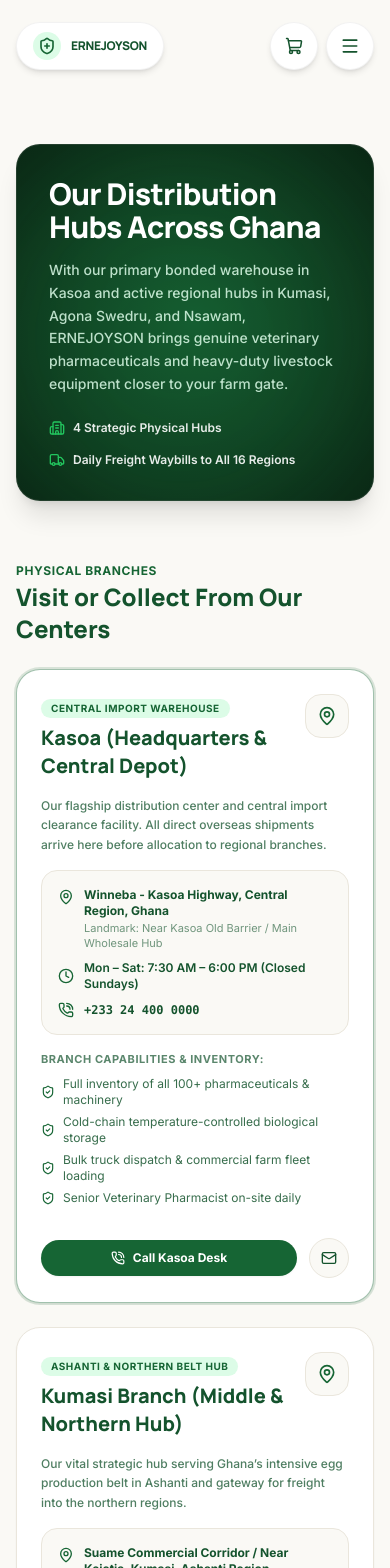
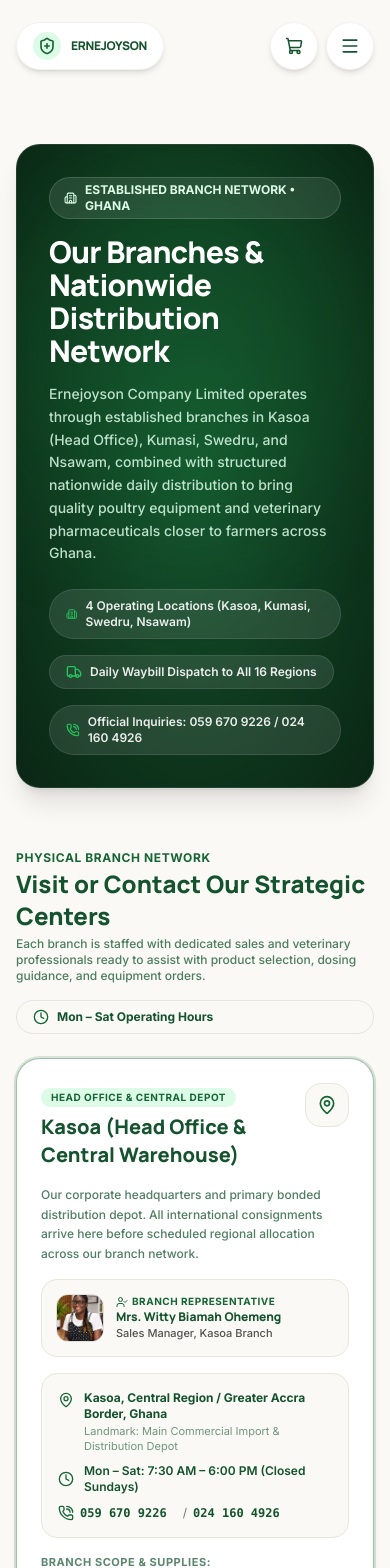
Before and after one commit to eugene-sew/ernejoyson-frontend-, a React (Vite) app: page /locations in a window 390 px wide. Shown: the top 1568 px of the page. Built offline with nearby package versions, Linux system fonts and the light colour scheme.

Commit message:
feat(locations): update LocationsPage with 100% accurate branch data, real leadership staff, and official phone numbers from corporate profile

```diff
--- a/src/pages/LocationsPage.tsx
+++ b/src/pages/LocationsPage.tsx
@@ -9,101 +9,134 @@
   Mail,
   ArrowRight,
   Building2,
+  UserCheck,
+  PackageCheck,
 } from 'lucide-react'
+
+// ─── Staff Photo Imports ──────────────────────────────────────────────────────
+import photoWitty from '@/assets/staff/Mrs. Witty Biamah Ohemeng.jpeg'
+import photoJennifer from '@/assets/staff/Jennifer.jpeg'
+import photoMohammed from '@/assets/staff/Mohammed.jpeg'
+import photoYakubu from '@/assets/staff/Yakubu.jpeg'
+import photoFrancis from '@/assets/staff/Francis.jpeg'
 
 export const LocationsPage: React.FC = () => {
   const branches = [
     {
       id: 'kasoa-hq',
-      name: 'Kasoa (Headquarters & Central Depot)',
-      badge: 'Central Import Warehouse',
+      name: 'Kasoa (Head Office & Central Warehouse)',
+      badge: 'Head Office & Central Depot',
       isHq: true,
-      address: 'Winneba - Kasoa Highway, Central Region, Ghana',
-      landmark: 'Near Kasoa Old Barrier / Main Wholesale Hub',
-      phone: '+233 24 400 0000',
-      whatsapp: '233244000000',
+      manager: {
+        name: 'Mrs. Witty Biamah Ohemeng',
+        role: 'Sales Manager, Kasoa Branch',
+        photo: photoWitty,
+      },
+      technicalLead: 'Abinga Christopher Kwadwo (Technical Sales Executive)',
+      address: 'Kasoa, Central Region / Greater Accra Border, Ghana',
+      landmark: 'Main Commercial Import & Distribution Depot',
+      phone: '059 670 9226',
+      altPhone: '024 160 4926',
       email: 'sales@ernejoyson.com',
       hours: 'Mon – Sat: 7:30 AM – 6:00 PM (Closed Sundays)',
       keyFeatures: [
-        'Full inventory of all 100+ pharmaceuticals & machinery',
-        'Cold-chain temperature-controlled biological storage',
-        'Bulk truck dispatch & commercial farm fleet loading',
-        'Senior Veterinary Pharmacist on-site daily',
+        'Central import warehouse clearance for direct shipments from Asia & Europe',
+        'Complete inventory of poultry equipment, incubators & feed processing machinery',
+        'Full stock of veterinary pharmaceuticals, vaccines, antibiotics & vitamins',
+        'Central logistics loading dock & nationwide waybill dispatch hub',
       ],
       description:
-        'Our flagship distribution center and central import clearance facility. All direct overseas shipments arrive here before allocation to regional branches.',
+        'Our corporate headquarters and primary bonded distribution depot. All international consignments arrive here before scheduled regional allocation across our branch network.',
     },
     {
       id: 'kumasi',
-      name: 'Kumasi Branch (Middle & Northern Hub)',
-      badge: 'Ashanti & Northern Belt Hub',
+      name: 'Kumasi Branch (Middle & Northern Belt Hub)',
+      badge: 'Ashanti & Northern Corridor Hub',
       isHq: false,
-      address: 'Suame Commercial Corridor / Near Kejetia, Kumasi, Ashanti Region',
-      landmark: 'Directly accessible for Suame & Adum transit trucks',
-      phone: '+233 24 400 0001',
-      whatsapp: '233244000000',
-      email: 'kumasi@ernejoyson.com',
+      manager: {
+        name: 'Ms. Jennifer Asante',
+        role: 'Sales Manager, Kumasi',
+        photo: photoJennifer,
+      },
+      address: 'Kumasi, Ashanti Region, Ghana',
+      landmark: 'Central Commercial Hub for Ashanti & Transit Station to Northern Regions',
+      phone: '024 160 4926',
+      altPhone: '059 670 9226',
+      email: 'sales@ernejoyson.com',
       hours: 'Mon – Sat: 8:00 AM – 5:30 PM (Closed Sundays)',
       keyFeatures: [
-        'Same-day supply for Ashanti, Bono, and Ahafo poultry clusters',
-        'Daily express waybills to Tamale, Bolgatanga, and Wa',
-        'Wholesale collection point for northern agro-dealers',
-        'Full stock of feeders, drinkers, and vaccines',
+        'Primary supplier for Ghana’s commercial poultry and egg clusters in Ashanti',
+        'Daily express waybill freight to Bono, Ahafo, Tamale, Bolgatanga, and Wa',
+        'Wholesale master-carton distribution point for regional agro-dealers',
+        'Full inventory of automated bell drinkers, linear feeders, and poultry drugs',
       ],
       description:
-        'Our vital strategic hub serving Ghana’s intensive egg production belt in Ashanti and gateway for freight into the northern regions.',
+        'Strategically serving the heavy poultry belt of Ashanti and acting as our northern gateway for fast, reliable farm supplies into northern Ghana.',
     },
     {
       id: 'swedru',
       name: 'Agona Swedru Branch',
       badge: 'Central Regional Hub',
       isHq: false,
-      address: 'Main Commercial Street, Agona Swedru, Central Region, Ghana',
-      landmark: 'Close to Central Market & Commercial Transport Station',
-      phone: '+233 24 400 0002',
-      whatsapp: '233244000000',
-      email: 'swedru@ernejoyson.com',
+      manager: {
+        name: 'Zakaria Mohammed',
+        role: 'Veterinary Sales Executive, Swedru',
+        photo: photoMohammed,
+      },
+      address: 'Agona Swedru, Central Region, Ghana',
+      landmark: 'Central Commercial Market Corridor',
+      phone: '059 670 9226',
+      altPhone: '024 160 4926',
+      email: 'sales@ernejoyson.com',
       hours: 'Mon – Sat: 8:00 AM – 5:00 PM (Closed Sundays)',
       keyFeatures: [
-        'Dedicated to Central Region poultry and livestock farmers',
-        'Retail and semi-wholesale walk-in counter',
-        'Quick access for Breman Asikuma, Winneba, and surrounding farms',
-        'Dewormers, vitamins, and drinkers in steady stock',
+        'Dedicated counter for Central Region poultry, piggery & livestock farmers',
+        'Walk-in retail and wholesale bulk supply for local agro-dealers',
+        'Rapid restocking for farms in Winneba, Breman Asikuma, and surrounding districts',
+        'Ready stock of dewormers, therapeutic antibiotics, and vitamin supplements',
       ],
       description:
-        'Bringing certified animal health products and durable feeders directly into one of Ghana’s most productive mixed-farming districts.',
+        'Bringing quality and affordable veterinary medicines and durable poultry equipment directly into one of Ghana’s most active mixed-farming farming corridors.',
     },
     {
       id: 'nsawam',
       name: 'Nsawam Branch',
       badge: 'Eastern Region Hub',
       isHq: false,
-      address: 'Nsawam Commercial Junction, Eastern Region, Ghana',
-      landmark: 'Main Accra-Kumasi Highway corridor',
-      phone: '+233 24 400 0003',
-      whatsapp: '233244000000',
-      email: 'nsawam@ernejoyson.com',
+      manager: {
+        name: 'Yakubu Abdul-Hanan',
+        role: 'Veterinary Sales Executive, Nsawam',
+        photo: photoYakubu,
+      },
+      address: 'Nsawam, Eastern Region, Ghana',
+      landmark: 'Accra-Nsawam-Kumasi Highway Commercial Corridor',
+      phone: '024 160 4926',
+      altPhone: '059 670 9226',
+      email: 'sales@ernejoyson.com',
       hours: 'Mon – Sat: 8:00 AM – 5:00 PM (Closed Sundays)',
       keyFeatures: [
-        'Serving Eastern Region poultry clusters & peri-urban Accra farms',
-        'Day-old chick brooding equipment pickup point',
-        'Stock of disinfectants, egg boosters, and debeakers',
-        'Flexible order pickup for passing commercial farm vehicles',
+        'Serving dense poultry clusters across the Eastern Region and peri-urban Accra',
+        'Brooding equipment, drinkers, feeders, and day-old care products',
+        'Disinfectants, biosecurity sanitizers, and performance boosters in steady supply',
+        'Convenient vehicle drive-in pickup point along the national transit corridor',
       ],
       description:
-        'Positioned along the national transit corridor to provide rapid restocks for commercial operations between Accra and Eastern Ghana.',
+        'Positioned along Ghana’s key agricultural highway corridor to guarantee poultry and livestock enterprises swift access to essential health products and equipment.',
     },
   ]
 
   const nationwideDestinations = [
-    { region: 'Greater Accra', hubs: 'Accra Central, Tema, Amasaman, Dodowa' },
-    { region: 'Ashanti Region', hubs: 'Kumasi, Obuasi, Ejura, Mampong' },
-    { region: 'Central Region', hubs: 'Kasoa, Cape Coast, Swedru, Winneba, Mankessim' },
-    { region: 'Eastern Region', hubs: 'Nsawam, Koforidua, Asamankese, Nkawkaw' },
-    { region: 'Bono & Ahafo', hubs: 'Sunyani, Techiman, Dormaa Ahenkro, Goaso' },
-    { region: 'Western & Western North', hubs: 'Takoradi, Tarkwa, Sefwi Wiawso' },
-    { region: 'Volta & Oti', hubs: 'Ho, Hohoe, Aflao, Dambai' },
-    { region: 'Northern, Upper East & West', hubs: 'Tamale, Yendi, Bolgatanga, Bawku, Wa' },
+    { region: 'Greater Accra', hubs: 'Accra Central, Tema, Amasaman, Dodowa, Ada' },
+    { region: 'Ashanti Region', hubs: 'Kumasi, Obuasi, Ejura, Mampong, Offinso' },
+    { region: 'Central Region', hubs: 'Kasoa, Swedru, Cape Coast, Winneba, Mankessim' },
+    { region: 'Eastern Region', hubs: 'Nsawam, Koforidua, Asamankese, Nkawkaw, Suhum' },
+    { region: 'Bono & Bono East', hubs: 'Sunyani, Techiman, Dormaa Ahenkro, Berekum' },
+    { region: 'Ahafo Region', hubs: 'Goaso, Mim, Kenyasi, Bechem' },
+    { region: 'Western & Western North', hubs: 'Takoradi, Tarkwa, Sefwi Wiawso, Enchi' },
+    { region: 'Volta & Oti', hubs: 'Ho, Hohoe, Aflao, Dambai, Nkwanta' },
+    { region: 'Northern & North East', hubs: 'Tamale, Yendi, Nalerigu, Walewale' },
+    { region: 'Upper East & Upper West', hubs: 'Bolgatanga, Bawku, Navrongo, Wa, Lawra' },
+    { region: 'Savannah Region', hubs: 'Damongo, Bole, Salaga' },
   ]
 
   return (
@@ -112,22 +145,31 @@
       <div className="rounded-3xl bg-radial from-[#14532D] to-[#0A2614] p-8 sm:p-14 text-white relative overflow-hidden shadow-xl border border-white/10">
         <div className="absolute top-0 right-0 w-96 h-96 bg-[#22C55E]/10 rounded-full blur-3xl pointer-events-none" />
         <div className="relative z-10 max-w-3xl space-y-4">
+          <div className="inline-flex items-center gap-2 rounded-full bg-white/10 px-3.5 py-1 text-xs font-bold text-[#DCFCE7] border border-white/15">
+            <Building2 className="h-3.5 w-3.5" />
+            <span>ESTABLISHED BRANCH NETWORK • GHANA</span>
+          </div>
+
           <h1 className="font-display text-3xl sm:text-4xl lg:text-5xl font-black tracking-tight leading-[1.1]">
-            Our Distribution Hubs Across Ghana
+            Our Branches &amp; Nationwide Distribution Network
           </h1>
 
           <p className="text-sm sm:text-base text-[#DCFCE7]/85 font-medium leading-relaxed">
-            With our primary bonded warehouse in Kasoa and active regional hubs in Kumasi, Agona Swedru, and Nsawam, ERNEJOYSON brings genuine veterinary pharmaceuticals and heavy-duty livestock equipment closer to your farm gate.
+            Ernejoyson Company Limited operates through established branches in Kasoa (Head Office), Kumasi, Swedru, and Nsawam, combined with structured nationwide daily distribution to bring quality poultry equipment and veterinary pharmaceuticals closer to farmers across Ghana.
           </p>
 
           <div className="pt-2 flex flex-wrap gap-4 text-xs sm:text-sm font-semibold text-white/90">
-            <div className="flex items-center gap-2">
+            <div className="flex items-center gap-2 bg-white/10 px-4 py-2 rounded-full border border-white/10">
               <Building2 className="h-4 w-4 text-[#22C55E]" />
-              <span>4 Strategic Physical Hubs</span>
+              <span>4 Operating Locations (Kasoa, Kumasi, Swedru, Nsawam)</span>
             </div>
-            <div className="flex items-center gap-2">
+            <div className="flex items-center gap-2 bg-white/10 px-4 py-2 rounded-full border border-white/10">
               <Truck className="h-4 w-4 text-[#22C55E]" />
-              <span>Daily Freight Waybills to All 16 Regions</span>
+              <span>Daily Waybill Dispatch to All 16 Regions</span>
+            </div>
+            <div className="flex items-center gap-2 bg-white/10 px-4 py-2 rounded-full border border-white/10">
+              <PhoneCall className="h-4 w-4 text-[#22C55E]" />
+              <span>Official Inquiries: 059 670 9226 / 024 160 4926</span>
             </div>
           </div>
         </div>
@@ -135,26 +177,37 @@
 
       {/* 2. Branch Cards Grid */}
       <div className="space-y-6">
+        <div className="flex flex-col sm:flex-row sm:items-end justify-between gap-4">
           <div className="max-w-2xl space-y-1">
             <span className="text-xs font-black uppercase tracking-wider text-[#166534]">
-            Physical Branches
+              Physical Branch Network
             </span>
             <h2 className="font-display text-2xl sm:text-3xl font-black text-[#14532D]">
-            Visit or Collect From Our Centers
+              Visit or Contact Our Strategic Centers
             </h2>
+            <p className="text-xs sm:text-sm text-[#14532D]/75 font-medium">
+              Each branch is staffed with dedicated sales and veterinary professionals ready to assist with product selection, dosing guidance, and equipment orders.
+            </p>
+          </div>
+
+          <div className="shrink-0 flex items-center gap-2 text-xs font-bold text-[#14532D] bg-[#FAF9F5] px-4 py-2 rounded-full border border-[#EAE6DC]">
+            <Clock className="h-4 w-4 text-[#166534]" />
+            <span>Mon – Sat Operating Hours</span>
+          </div>
         </div>
 
         <div className="grid grid-cols-1 md:grid-cols-2 gap-6">
           {branches.map((b) => (
             <div
               key={b.id}
-              className={`rounded-3xl p-6 sm:p-8 border shadow-xs flex flex-col justify-between space-y-6 transition-all ${
+              className={`rounded-3xl p-6 sm:p-8 border flex flex-col justify-between space-y-6 transition-all ${
                 b.isHq
                   ? 'bg-white border-[#166534]/40 ring-2 ring-[#166534]/15 shadow-md'
                   : 'bg-white border-[#EAE6DC] hover:border-[#166534]/30 hover:shadow-md'
               }`}
             >
               <div className="space-y-4">
+                {/* Badge & Title */}
                 <div className="flex items-start justify-between gap-3">
                   <div>
                     <span className="text-[10px] font-black uppercase tracking-wider text-[#166534] bg-[#DCFCE7] px-2.5 py-0.5 rounded-full inline-block mb-1.5">
@@ -173,7 +226,28 @@
                   {b.description}
                 </p>
 
-                {/* Info rows */}
+                {/* Branch Leadership Card */}
+                <div className="flex items-center gap-3 rounded-2xl bg-[#FAF9F5] p-3.5 border border-[#EAE6DC]">
+                  <img
+                    src={b.manager.photo}
+                    alt={b.manager.name}
+                    className="h-12 w-12 rounded-xl object-cover border border-black/10 shrink-0"
+                  />
+                  <div>
+                    <span className="text-[10px] font-extrabold uppercase tracking-wider text-[#166534] flex items-center gap-1">
+                      <UserCheck className="h-3 w-3" />
+                      Branch Representative
+                    </span>
+                    <h4 className="text-xs sm:text-sm font-black text-[#14532D]">
+                      {b.manager.name}
+                    </h4>
+                    <p className="text-[11px] text-neutral-600 font-medium">
+                      {b.manager.role}
+                    </p>
+                  </div>
+                </div>
+
+                {/* Contact & Location Details */}
                 <div className="space-y-2.5 rounded-2xl bg-[#FAF9F5] p-4 border border-[#EAE6DC] text-xs">
                   <div className="flex items-start gap-2.5 text-[#14532D]">
                     <MapPin className="h-4 w-4 text-[#166534] shrink-0 mt-0.5" />
@@ -190,26 +264,39 @@
                     <span className="font-semibold">{b.hours}</span>
                   </div>
 
-                  <div className="flex items-center gap-2.5 text-[#14532D]">
+                  <div className="flex flex-wrap items-center gap-x-4 gap-y-1 text-[#14532D]">
+                    <div className="flex items-center gap-1.5">
                       <PhoneCall className="h-4 w-4 text-[#166534] shrink-0" />
                       <a
-                      href={`tel:${b.phone}`}
+                        href={`tel:${b.phone.replace(/\s+/g, '')}`}
                         className="font-mono font-bold hover:text-[#166534] hover:underline"
                       >
                         {b.phone}
                       </a>
+                    </div>
+                    {b.altPhone && (
+                      <div className="flex items-center gap-1.5 text-neutral-500">
+                        <span>/</span>
+                        <a
+                          href={`tel:${b.altPhone.replace(/\s+/g, '')}`}
+                          className="font-mono font-bold text-[#14532D] hover:text-[#166534] hover:underline"
+                        >
+                          {b.altPhone}
+                        </a>
+                      </div>
+                    )}
                   </div>
                 </div>
 
                 {/* Key Branch Capabilities */}
                 <div className="space-y-2">
                   <span className="text-[11px] font-bold uppercase tracking-wider text-[#14532D]/70 block">
-                    Branch Capabilities & Inventory:
+                    Branch Scope &amp; Supplies:
                   </span>
                   <ul className="space-y-1.5 text-xs text-[#14532D]/85">
                     {b.keyFeatures.map((feat, i) => (
-                      <li key={i} className="flex items-center gap-2">
-                        <ShieldCheck className="h-3.5 w-3.5 text-[#166534] shrink-0" />
+                      <li key={i} className="flex items-start gap-2">
+                        <ShieldCheck className="h-3.5 w-3.5 text-[#166534] shrink-0 mt-0.5" />
                         <span>{feat}</span>
                       </li>
                     ))}
@@ -220,11 +307,11 @@
               {/* Actions */}
               <div className="pt-2 flex items-center gap-3">
                 <a
-                  href={`tel:${b.phone}`}
+                  href={`tel:${b.phone.replace(/\s+/g, '')}`}
                   className="flex-1 flex items-center justify-center gap-2 rounded-full bg-[#166534] hover:bg-[#14532D] text-white py-2.5 px-4 text-xs font-bold transition-all shadow-xs"
                 >
                   <PhoneCall className="h-3.5 w-3.5" />
-                  <span>Call {b.name.split(' ')[0]} Desk</span>
+                  <span>Call {b.name.split(' ')[0]} Desk ({b.phone})</span>
                 </a>
 
                 <a
@@ -240,55 +327,100 @@
         </div>
       </div>
 
-      {/* 3. Nationwide Shipping & Waybills to All 16 Regions */}
+      {/* 3. Central Fleet Logistics & Inter-Regional Waybill Service */}
       <div className="rounded-3xl bg-white border border-[#EAE6DC] p-6 sm:p-10 shadow-xs space-y-8">
+        <div className="flex flex-col lg:flex-row lg:items-center justify-between gap-6 pb-6 border-b border-[#EAE6DC]">
           <div className="max-w-2xl space-y-2">
-          <div className="flex items-center gap-2 text-xs font-black uppercase tracking-wider text-[#166534]">
-            <Truck className="h-4 w-4" />
-            <span>Outside Our 4 Cities?</span>
+            <div className="inline-flex items-center gap-2 text-xs font-black uppercase tracking-wider text-[#166534] bg-[#DCFCE7] px-3 py-1 rounded-full">
+              <Truck className="h-3.5 w-3.5" />
+              <span>NATIONWIDE WAYBILL DISTRIBUTION</span>
             </div>
             <h2 className="font-display text-2xl sm:text-3xl font-black text-[#14532D]">
-            Daily Waybill Freight to Every Corner of Ghana
+              Daily Dispatch to Farmers in All 16 Regions of Ghana
             </h2>
-          <p className="text-xs sm:text-sm text-[#14532D]/75 font-medium">
-            Over 60% of our commercial orders are dispatched via trusted inter-city freight handlers (VIP, OA, STC, 2M Express, Metro Mass, and private cargo vans). Place your order by 12:00 PM GMT for same-day dispatch.
+            <p className="text-xs sm:text-sm text-[#14532D]/75 font-medium leading-relaxed">
+              If your farm is outside our four branch cities, Ernejoyson arranges fast, safe dispatch via registered regional freight parcel stations (GPRTU, VIP, OA, 2M Express, and certified commercial transport hubs). Orders are packaged securely with tracking numbers shared directly to your phone.
             </p>
           </div>
 
-        <div className="grid grid-cols-1 sm:grid-cols-2 lg:grid-cols-4 gap-4 text-xs">
+          {/* Fleet Supervisor Card */}
+          <div className="flex items-center gap-3.5 rounded-2xl bg-[#FAF9F5] p-4 border border-[#EAE6DC] shrink-0 min-w-[280px]">
+            <img
+              src={photoFrancis}
+              alt="Francis Otoo – Chief Driver & Fleet Supervisor"
+              className="h-14 w-14 rounded-2xl object-cover border border-black/10 shrink-0"
+            />
+            <div>
+              <span className="text-[10px] font-extrabold uppercase tracking-wider text-[#166534] block">
+                Fleet &amp; Dispatch Supervisor
+              </span>
+              <h4 className="text-sm font-black text-[#14532D]">Francis Otoo</h4>
+              <p className="text-xs text-neutral-600 font-medium">Chief Driver &amp; Fleet Logistics</p>
+              <span className="text-[11px] font-bold text-[#166534] mt-0.5 inline-block">
+                059 670 9226 / 024 160 4926
+              </span>
+            </div>
+          </div>
+        </div>
+
+        {/* 16 Regions Coverage Hubs */}
+        <div className="space-y-3">
+          <div className="flex items-center justify-between">
+            <h3 className="text-xs font-bold uppercase tracking-wider text-[#14532D]">
+              Key Regional Delivery Corridors &amp; Waybill Stations
+            </h3>
+            <span className="text-[11px] font-medium text-neutral-500">Same-day dispatch on early orders</span>
+          </div>
+
+          <div className="grid grid-cols-1 sm:grid-cols-2 lg:grid-cols-4 gap-3.5 text-xs">
             {nationwideDestinations.map((dest, i) => (
               <div
                 key={i}
-              className="rounded-2xl bg-[#FAF9F5] p-4 border border-[#EAE6DC] space-y-1.5"
+                className="rounded-2xl bg-[#FAF9F5] p-4 border border-[#EAE6DC] space-y-1.5 hover:border-[#166534]/30 transition-colors"
               >
-              <h4 className="font-display text-sm font-bold text-[#14532D]">
+                <div className="flex items-center gap-1.5 text-[#166534]">
+                  <PackageCheck className="h-3.5 w-3.5" />
+                  <h4 className="font-display text-xs font-bold text-[#14532D]">
                     {dest.region}
                   </h4>
-              <p className="text-xs text-[#14532D]/70 font-medium leading-relaxed">
+                </div>
+                <p className="text-[11px] text-[#14532D]/70 font-medium leading-relaxed">
                   {dest.hubs}
                 </p>
               </div>
             ))}
           </div>
+        </div>
 
+        {/* Sensitive Biologicals & Cold-Chain Notice */}
         <div className="rounded-2xl bg-[#DCFCE7]/40 border border-[#DCFCE7] p-5 flex flex-col sm:flex-row items-center justify-between gap-4">
           <div className="space-y-1 text-center sm:text-left">
-            <h4 className="font-display text-sm font-black text-[#14532D]">
-              Secure Cold-Chain for Sensitive Biologicals & Vaccines
+            <h4 className="font-display text-sm font-black text-[#14532D] flex items-center gap-2 justify-center sm:justify-start">
+              <ShieldCheck className="h-4 w-4 text-[#166534]" />
+              <span>Certified Cold-Chain Handling for Biologicals &amp; Vaccines</span>
             </h4>
             <p className="text-xs text-[#14532D]/80 font-medium">
-              Live vaccines and temperature-sensitive liquids are packed in insulated styrofoam coolers with frozen gel packs for inter-regional transit.
+              Temperature-sensitive animal vaccines and pharmaceutical liquids are packaged in insulated coolers with temperature packs to preserve potency during transit.
             </p>
           </div>
+          <div className="flex items-center gap-2 shrink-0">
+            <a
+              href="tel:0596709226"
+              className="inline-flex items-center gap-2 rounded-full border border-[#166534] text-[#166534] px-4 py-2.5 text-xs font-bold hover:bg-[#166534]/10 transition-colors"
+            >
+              <PhoneCall className="h-3.5 w-3.5" />
+              <span>Waybill Inquiries</span>
+            </a>
             <Link
               to="/shop"
-            className="inline-flex items-center gap-2 rounded-full bg-[#166534] text-white px-5 py-2.5 text-xs font-bold hover:bg-[#14532D] transition-colors shadow-sm shrink-0"
+              className="inline-flex items-center gap-2 rounded-full bg-[#166534] text-white px-5 py-2.5 text-xs font-bold hover:bg-[#14532D] transition-colors shadow-sm"
             >
-            <span>Order with Delivery</span>
+              <span>Order for Delivery</span>
               <ArrowRight className="h-4 w-4" />
             </Link>
           </div>
         </div>
       </div>
+    </div>
   )
 }
```
Lines whose indentation alone changed are shown as unchanged.
